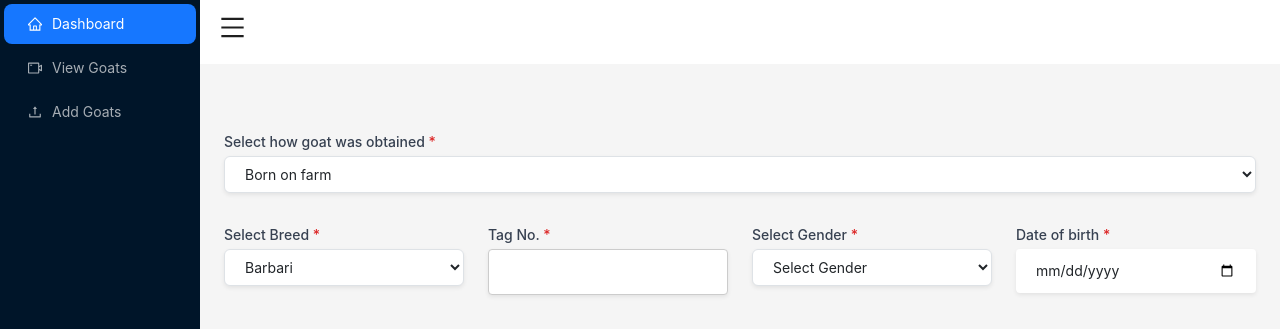
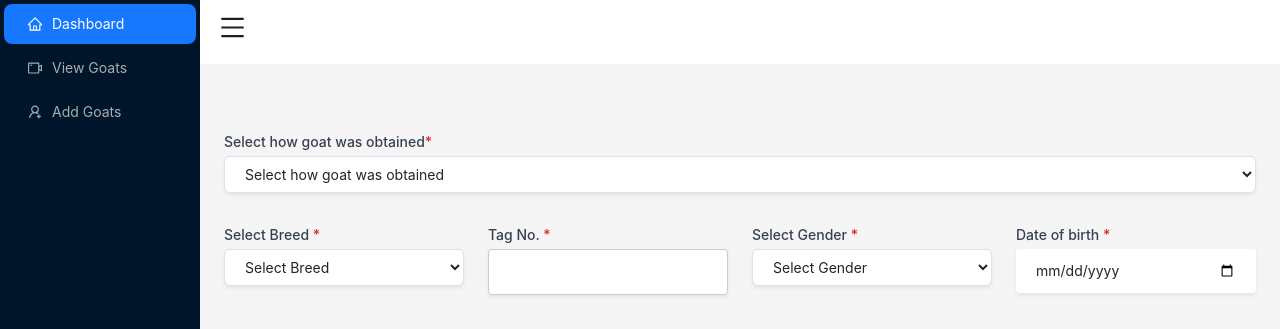
Before and after one commit to prajwal9899/GFMS, a React (Vite) app: page /add-goats in a window 1280 px wide. Shown: the top 329 px of the page. Built offline with nearby package versions, Linux system fonts and the light colour scheme; no server answers; the database is empty.

Commit message:
Dropdown default value cleared

```diff
--- a/src/layouts/DashboardLayout.tsx
+++ b/src/layouts/DashboardLayout.tsx
@@ -7,6 +7,7 @@ import {
   MenuUnfoldOutlined,
   UserOutlined,
   MenuOutlined,
+  UserAddOutlined,
   UploadOutlined,
   VideoCameraOutlined,
   HomeOutlined,
@@ -30,6 +31,12 @@ const DashboardLayout = () => {
     // window.addEventListener('resize', handleResize);
     // return () => window.removeEventListener('resize', handleResize);
   }, []);
+
+  useEffect(() => {
+    if (windowWidth < 768) {
+      setCollapsed(true)
+    }
+  }, [windowWidth])
 
   return (
     <Layout>
@@ -58,21 +65,26 @@ const DashboardLayout = () => {
               icon: <HomeOutlined />,
               label: "Dashboard",
               onClick: () => {
-                navigate("/");
+                navigate("/")
+                windowWidth < 768 ? (setCollapsed(!collapsed)) : ''
               },
             },
             {
               key: "2",
               icon: <VideoCameraOutlined />,
-              onClick: () => navigate("/view-goats"),
+              onClick: () => {
+                navigate("/view-goats")
+                windowWidth < 768 ? (setCollapsed(!collapsed)) : ''
+              },
               label: "View Goats",
             },
             {
               key: "3",
-              icon: <UploadOutlined />,
+              icon: <UserAddOutlined />,
               label: "Add Goats",
               onClick: () => {
-                navigate("/add-goats");
+                navigate("/add-goats")
+                windowWidth < 768 ? (setCollapsed(!collapsed)) : ''
               },
             },
           ]}
--- a/src/pages/Add Goats/AddGoats.tsx
+++ b/src/pages/Add Goats/AddGoats.tsx
@@ -12,7 +12,7 @@ const AddGoats = () => {
   const [goat, setGoat] = useState({
     breed: "",
     tagNo: "",
-    gender: "Select Gender",
+    gender: "",
     weightOnPurchase: 0,
     weightOnBorn: 0,
     howGoatObtained: "",
@@ -90,7 +90,7 @@ const AddGoats = () => {
         !motherTagNo ||
         !fatherTagNo
       ) {
-                 toast.error("Error occured");
+        toast.error("Error occured");
         setError(true);
 
       } else {
@@ -118,7 +118,7 @@ const AddGoats = () => {
           dateOfBirth: null,
         });
       }
-                 toast.error("Error occured");
+      toast.error("Error occured");
     } else if (howGoatObtained === "Purchased") {
       if (
         !tagNo ||
@@ -179,7 +179,7 @@ const AddGoats = () => {
                 htmlFor="howGoatObtained"
                 className="block text-sm font-medium text-gray-700"
               >
-                Select how goat was obtained{" "}
+                Select how goat was obtained
                 <span className="text-red-600">*</span>
               </label>
               <select
@@ -189,6 +189,7 @@ const AddGoats = () => {
                 value={howGoatObtained || ""}
                 className="mt-1 block w-full rounded-md border border-gray-300 bg-white py-2 px-3 shadow-sm focus:border-indigo-500 focus:outline-none focus:ring-indigo-500 sm:text-sm"
               >
+                <option disabled value="">Select how goat was obtained</option>
                 <option>Born on farm</option>
                 <option>Purchased</option>
               </select>
@@ -208,6 +209,7 @@ const AddGoats = () => {
                 value={breed || ""}
                 className="mt-1 block w-full rounded-md border border-gray-300 bg-white py-2 px-3 shadow-sm focus:border-indigo-500 focus:outline-none focus:ring-indigo-500 sm:text-sm"
               >
+                <option disabled value="">Select Breed</option>
                 <option>Barbari</option>
                 <option>Osmanabadi</option>
                 <option>Sangamneri</option>
@@ -249,20 +251,10 @@ const AddGoats = () => {
                 value={gender || ""}
                 className="mt-1 block w-full rounded-md border border-gray-300 bg-white py-2 px-3 shadow-sm focus:border-indigo-500 focus:outline-none focus:ring-indigo-500 sm:text-sm"
               >
-                <option>Select Gender</option>
+                <option disabled value={''}>Select Gender</option>
                 <option>Male</option>
                 <option>Female</option>
               </select>
-              {/* {gender === "Select Gender" ? (
-                <span
-                  style={{ fontSize: "10px", marginLeft: "10px" }}
-                  className="text-red-500"
-                >
-                  Select gender
-                </span>
-              ) : (
-                ""
-              )} */}
             </div>
 
             {/* Weight on purchase */}
--- a/src/pages/Homepage/Homepage.tsx
+++ b/src/pages/Homepage/Homepage.tsx
@@ -30,8 +30,6 @@ const Homepage = () => {
     });
   }, []);
 
-  console.log(male,'male',female);
-
 
   const chartData = {
     labels: ["Male", "Female"],
```
